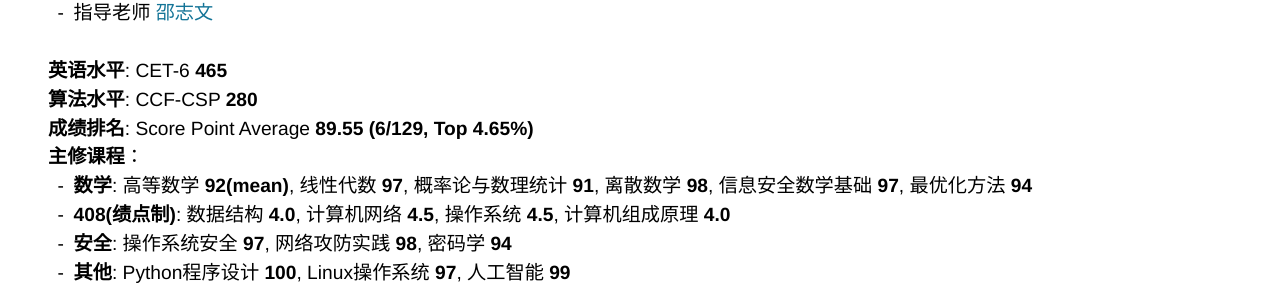
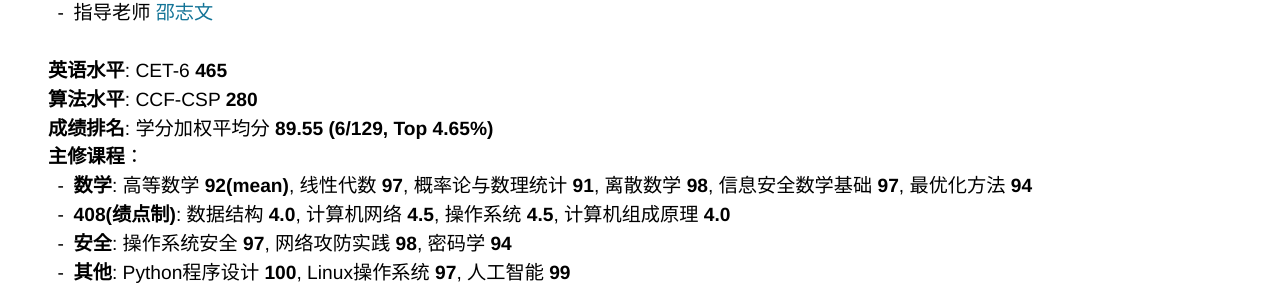
Before and after one commit to WanpengXu/cv-zh, a Jekyll site: the page built from index.md, in a window 1280 px wide. Shown: the part 348-654 px from the top of the page. Built offline with Jekyll 4.4.1, drawn with Linux system fonts in a browser that asks for light colours; nearby versions of some CDN libraries.

Commit message:
update content

```diff
--- a/index.md
+++ b/index.md
@@ -39,7 +39,7 @@ Supported arguments:
 
 **算法水平**: CCF-CSP **280**
 
-**成绩排名**: Score Point Average **89.55 (6/129, Top 4.65%)**
+**成绩排名**: 学分加权平均分 **89.55 (6/129, Top 4.65%)**
 
 **主修课程**：
 - **数学**: 高等数学 **92(mean)**,  线性代数 **97**,  概率论与数理统计 **91**, 离散数学 **98**,  信息安全数学基础 **97**,  最优化方法 **94**
```
